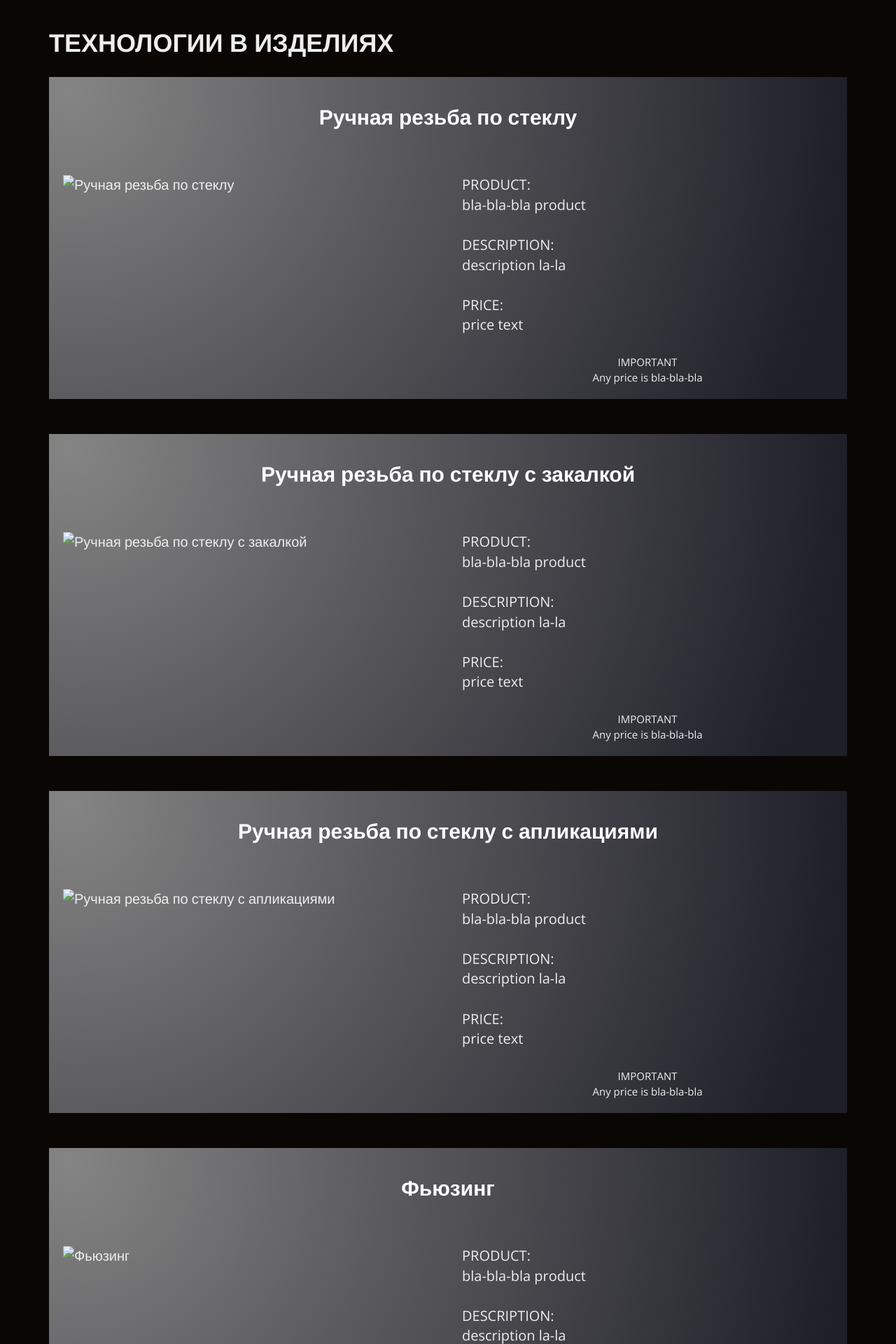
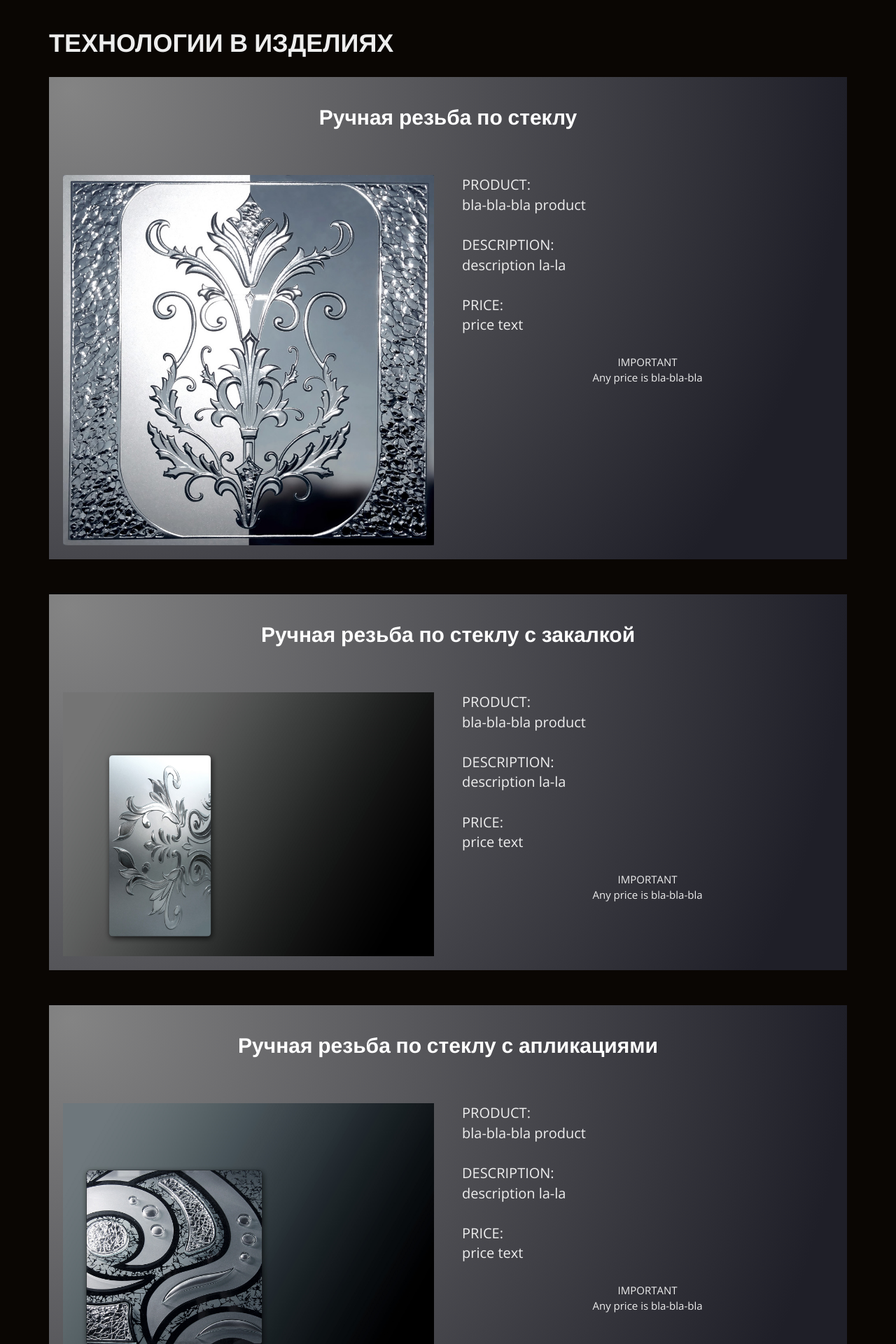
Before and after one commit to Magnum800/glassroom, a Jekyll site: the page built from technology/index.html, in a window 1280 px wide. Shown: the part 482-2402 px from the top of the page at 70% size. Built offline with Jekyll 4.4.1, drawn with Linux system fonts in a browser that asks for light colours; nearby versions of some CDN libraries.

Commit message:
Update index.html

```diff
--- a/technology/index.html
+++ b/technology/index.html
@@ -54,7 +54,7 @@ images:
       <div class="title">{{ image.title }}</div>
       <div class="tech-body">
         <div class="image">
-          <img src="{{ image.path }}" alt="{{ image.title }}"/>
+          <img src="{{ image.image_path }}" alt="{{ image.title }}"/>
         </div>
         <div class="text">
           PRODUCT:<br/>
```
